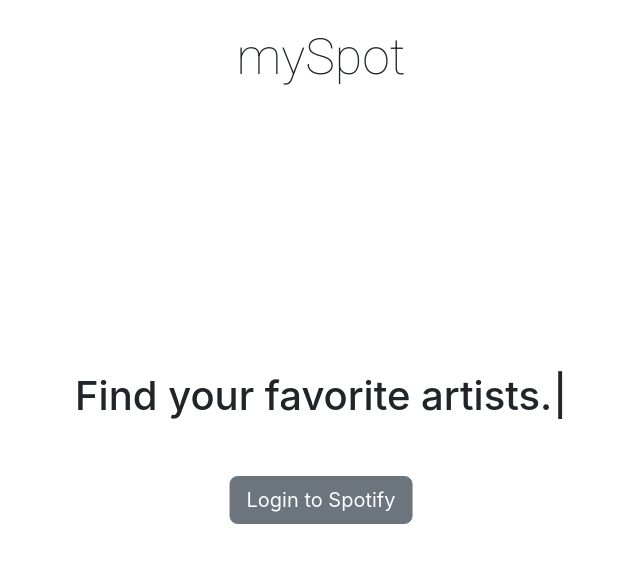
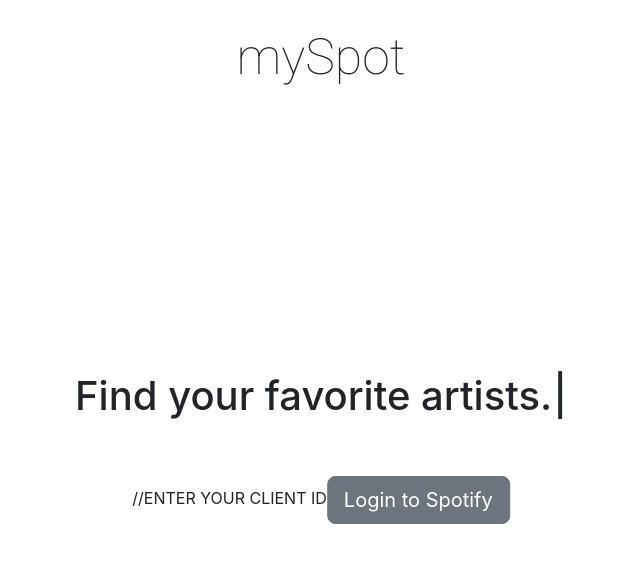
Before and after one commit to alihshaikh/mySpot, a React (Create React App) app: page / in a window 1280 px wide. Shown: the top 562 px of the page, without its empty margins (319-959 px from the left). Built offline with nearby package versions, Linux system fonts and the light colour scheme.

Commit message:
Update Home.jsx

```diff
--- a/src/Pages/Home.jsx
+++ b/src/Pages/Home.jsx
@@ -31,8 +31,8 @@
                 </h1>
             </div>
             <div className="buttonformat">
-
-                    <Button href="https://accounts.spotify.com/authorize?client_id=3ebf3239b7d64a0e8c26da37e44e200f&response_type=code&redirect_uri=http%3A%2F%2Flocalhost:3000/welcome&scope=user-top-read%20user-read-currently-playing%20user-read-playback-state%20playlist-modify-public%20playlist-modify-private&amp;response_type=token&amp;show_dialog=true" variant="secondary" size="lg">
+                    //ENTER YOUR CLIENT ID
+                    <Button href="https://accounts.spotify.com/authorize?client_id={ENTER YOUR CLIENT ID HERE}&response_type=code&redirect_uri=http%3A%2F%2Flocalhost:3000/welcome&scope=user-top-read%20user-read-currently-playing%20user-read-playback-state%20playlist-modify-public%20playlist-modify-private&amp;response_type=token&amp;show_dialog=true" variant="secondary" size="lg">
                         Login to Spotify
                     </Button>
 
```
